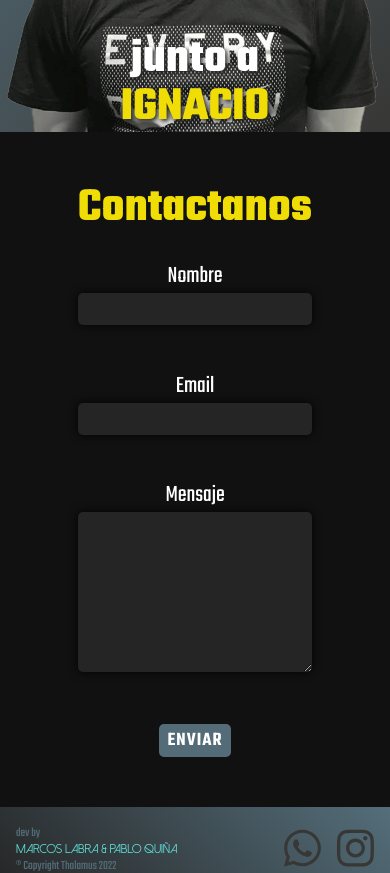
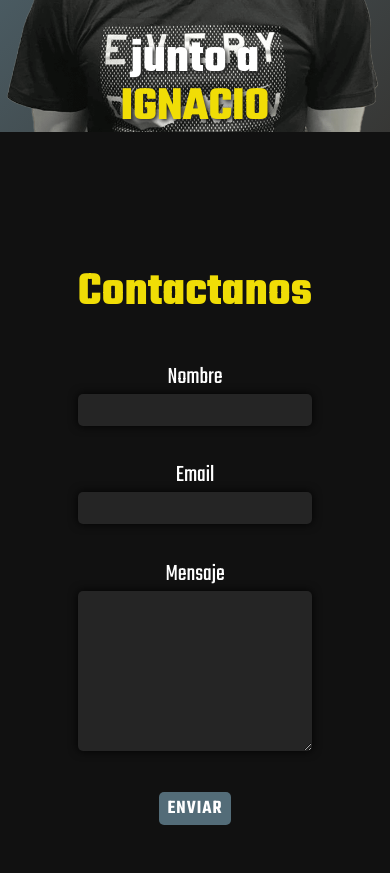
Before and after one commit to Kitsunito/thalamus-web, a React (Create React App) app: page / in a window 390 px wide. Shown: the part 2400-3273 px from the top of the page. Built offline with nearby package versions, Linux system fonts and the light colour scheme.

Commit message:
corrigo problema de mobile keyboard

```diff
--- a/src/styles/components/contactForm.scss
+++ b/src/styles/components/contactForm.scss
@@ -1,6 +1,6 @@
 .contactForm {
   width: 100vw;
-  min-height: 80vh;
+  min-height: 100vh;
   background-color: $black;
   display: flex;
   flex-direction: column;
@@ -17,7 +17,7 @@
     display: flex;
     flex-direction: column;
     align-items: center;
-    justify-content: space-between;
+    justify-content: space-around;
     .input {
       display: flex;
       flex-direction: column;
@@ -63,6 +63,7 @@
 
 @media (min-width: 768px) {
   .contactForm {
+
     h2 {
       font-size: 4rem;
     }
```
Also changed, not shown: public/index.html (+4 -4 lines).
